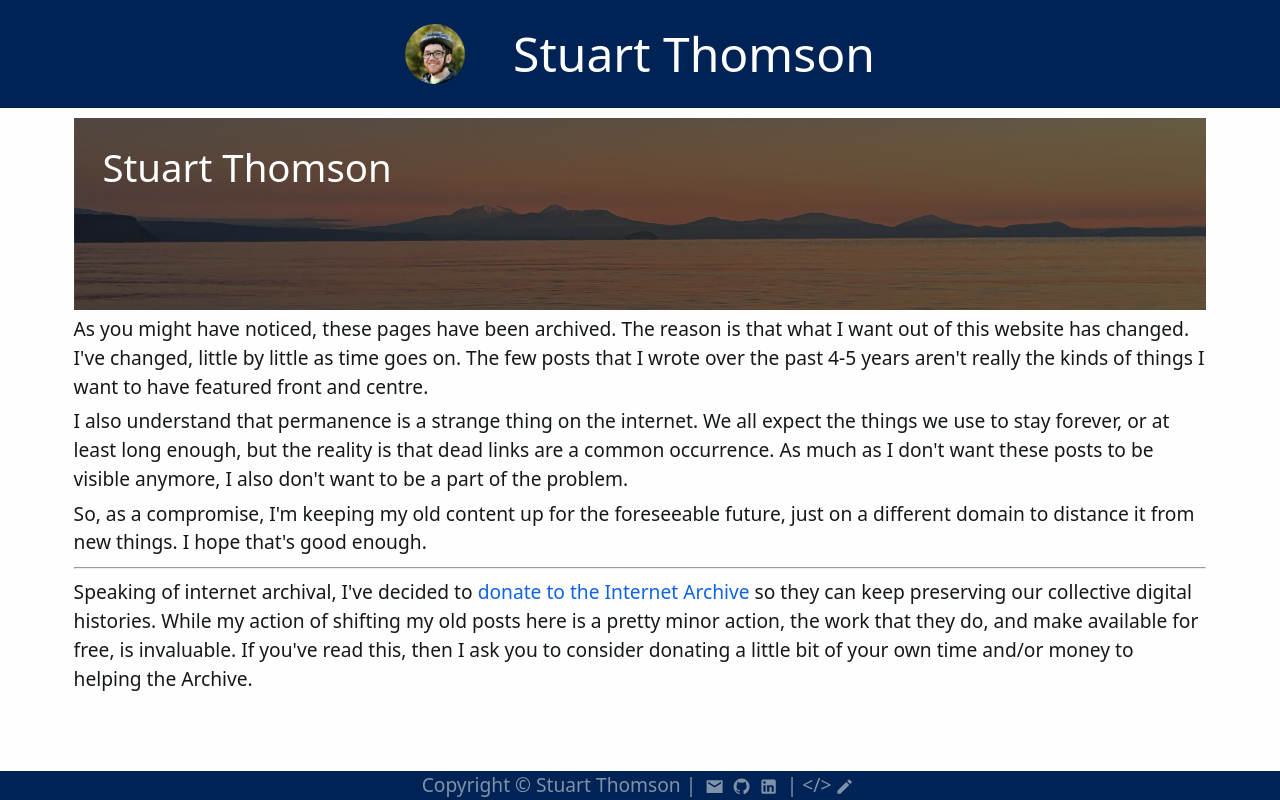
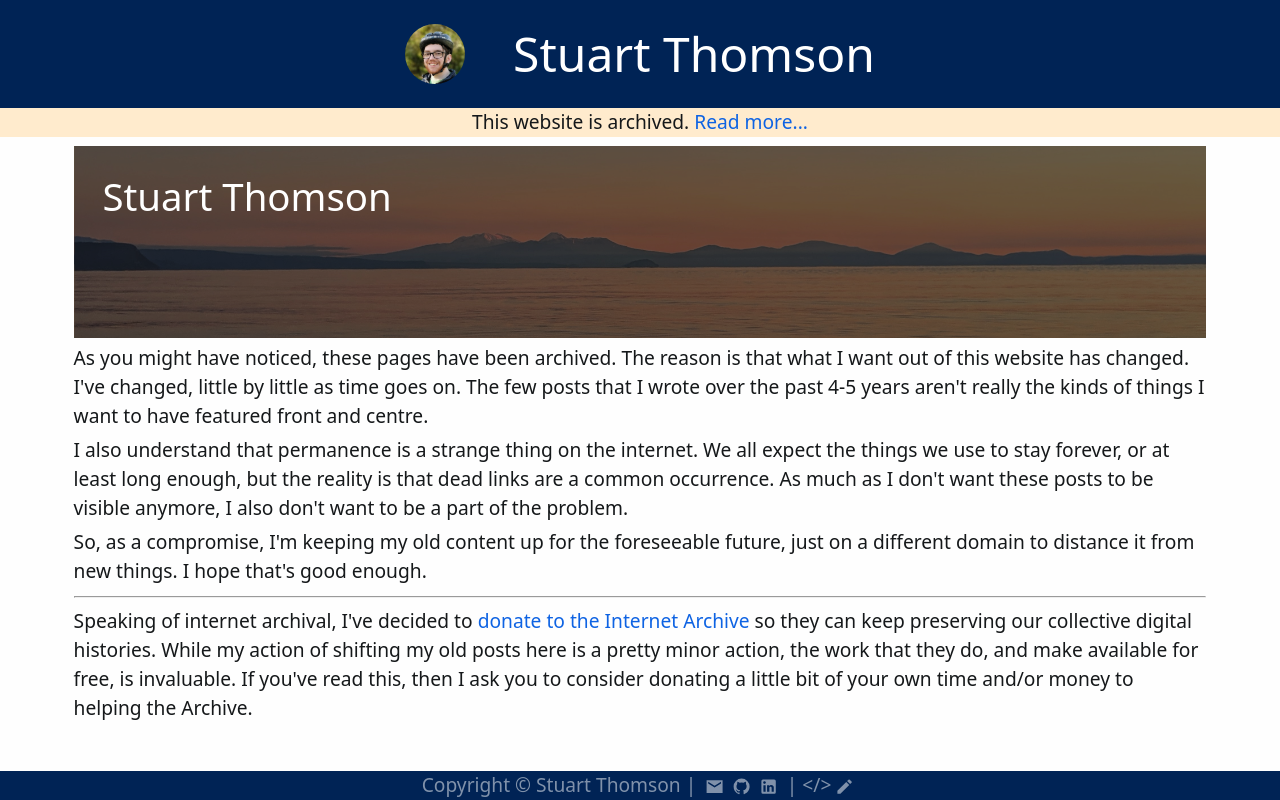
Before and after one commit to s-thom/website-v2, a Next.js app: page / in a window 1280 px wide. Built offline with nearby package versions, Linux system fonts and the light colour scheme; a web font is replaced by a local one.

Commit message:
Add archive warning to top of page

```diff
--- a/components/Header/index.css
+++ b/components/Header/index.css
@@ -60,3 +60,9 @@
   height: 1.5rem;
   vertical-align: middle;
 }
+
+.PageHeader-archive {
+  text-align: center;
+  color: #15181a;
+  background-color: blanchedalmond;
+}
--- a/components/Header/index.tsx
+++ b/components/Header/index.tsx
@@ -20,6 +20,7 @@ const Header = () => (
         </div>
       </Link>
     </nav>
+    <div className="PageHeader-archive">This website is archived. <a href="/">Read more...</a></div>
   </header>
 );
 
```
